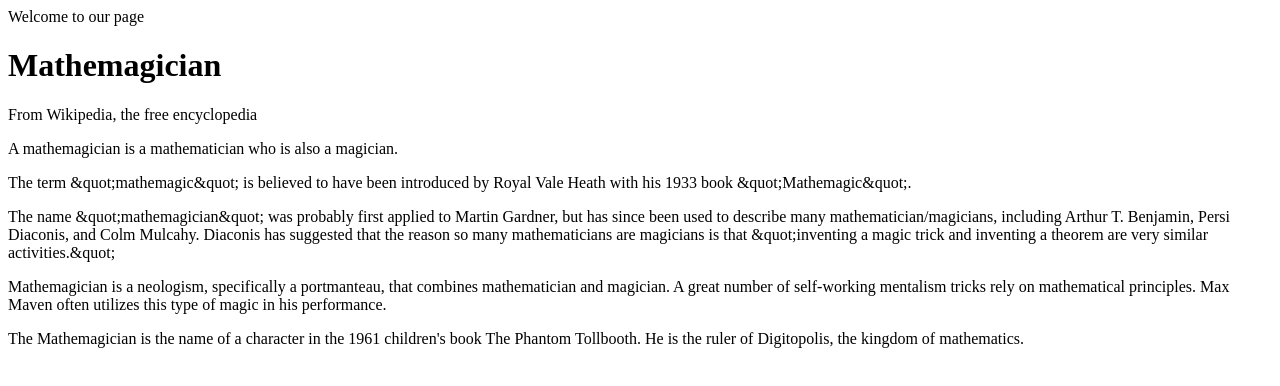
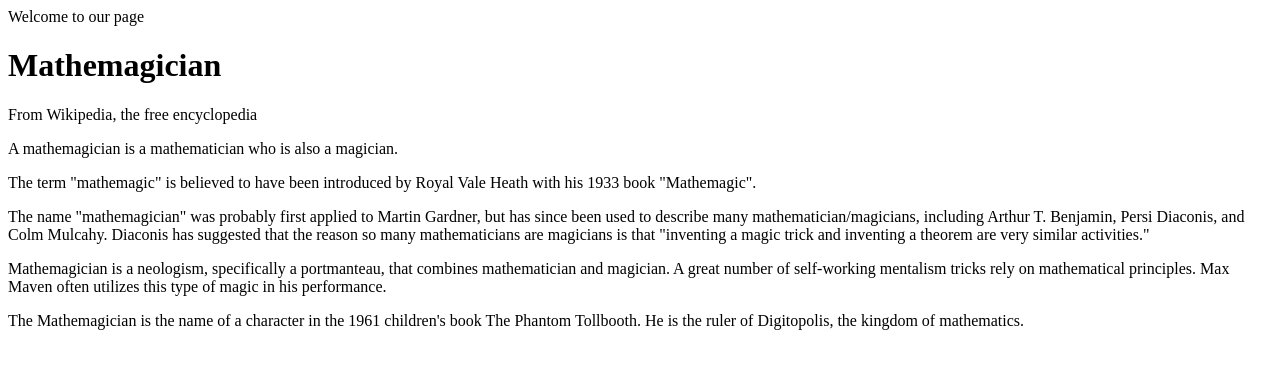
Before and after one commit to ElsonOtake/math-magicians, a React (Create React App) app: page / in a window 1280 px wide. Shown: the top 386 px of the page. Built offline with nearby package versions, Linux system fonts and the light colour scheme.

Commit message:
Update &quote to double quotes

```diff
--- a/src/components/Home.js
+++ b/src/components/Home.js
@@ -8,17 +8,17 @@ const Home = () => (
     <p>A mathemagician is a mathematician who is also a magician.</p>
     <p>
       {`
-      The term &quot;mathemagic&quot; is believed to have been introduced by Royal
-       Vale Heath with his 1933 book &quot;Mathemagic&quot;.
+      The term "mathemagic" is believed to have been introduced by Royal
+       Vale Heath with his 1933 book "Mathemagic".
       `}
     </p>
     <p>
       {`
-      The name &quot;mathemagician&quot; was probably first applied to Martin Gardner,
+      The name "mathemagician" was probably first applied to Martin Gardner,
       but has since been used to describe many mathematician/magicians, including
       Arthur T. Benjamin, Persi Diaconis, and Colm Mulcahy. Diaconis has
-      suggested that the reason so many mathematicians are magicians is that &quot;inventing
-      a magic trick and inventing a theorem are very similar activities.&quot;
+      suggested that the reason so many mathematicians are magicians is that "inventing
+      a magic trick and inventing a theorem are very similar activities."
       `}
     </p>
     <p>
```
